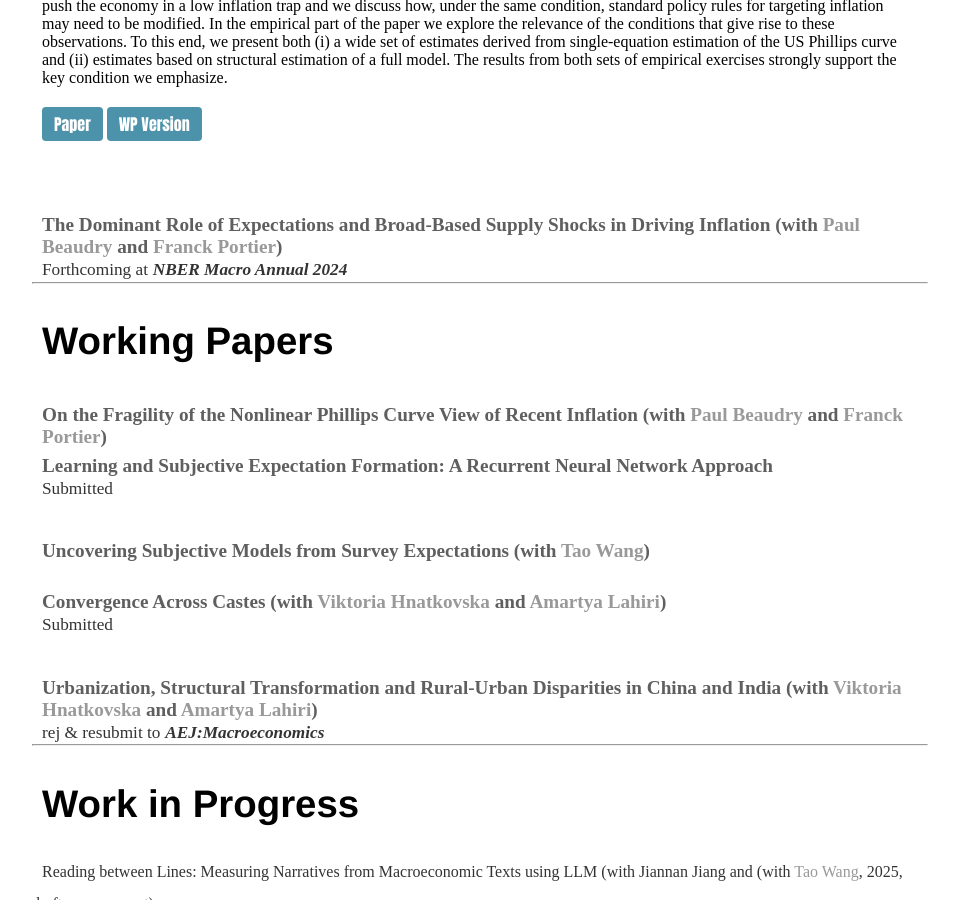
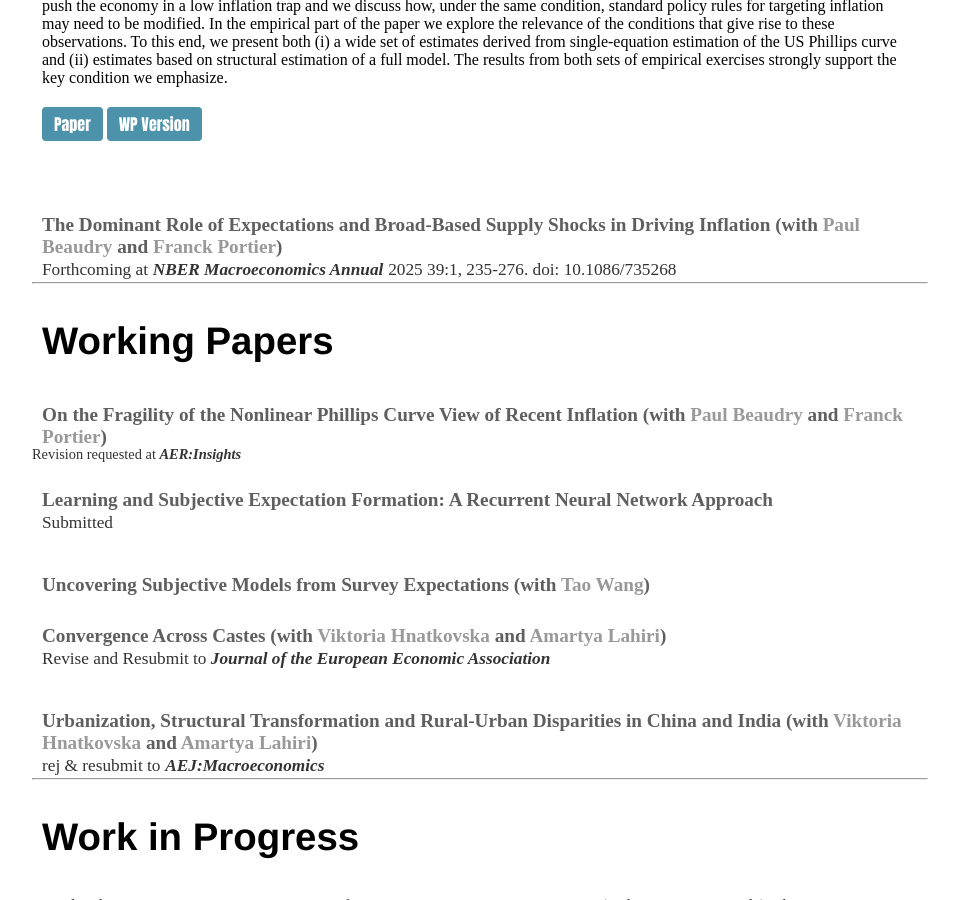
Before and after one commit to sevhou/sevhou.github.io, a Jekyll site: the page built from research/index.html, in a window 1280 px wide and 900 px high, scrolled down 391 px. Shown: the whole window, without its empty margins (160-1119 px from the left). Built offline with Jekyll 4.4.1, drawn with Linux system fonts in a browser that asks for light colours.

Commit message:
Update index.html

```diff
--- a/research/index.html
+++ b/research/index.html
@@ -29,11 +29,12 @@ title: Research
     </div>
 
 	<br><h2 type="button" class="slide-toggle">The Dominant Role of Expectations and Broad-Based Supply Shocks in Driving Inflation (with <a href="https://economics.ubc.ca/faculty-and-staff/paul-beaudry/">Paul Beaudry</a> and <a href="https://fportier.wordpress.com/">Franck Portier</a>)<br>
-<pubf>Forthcoming at</pubf> <jname>NBER Macro Annual 2024</jname></h2></h2>
+<pubf>Forthcoming at</pubf> <jname>NBER Macroeconomics Annual</jname> <pubf>2025 39:1, 235-276. doi: 10.1086/735268</h2></h2>
     <div class="box">
         <br><div class="box-inner"> In light of the experience of the last few years, the object of this paper is to re-examine the role of supply shocks, labour market tightness and expectation formation in explaining bouts of inflation.  We begin by showing that a quasi-flat Phillips curve,  which was popular prior to the pandemic, still fits the post-2020 US data well with the implication that (1)  labour market tightness likely played a limited role in generating recent inflation and (2) changes in short term inflation expectations induced by supply shocks likely played a major role.  We then explore how best to capture the join dynamics of inflation and inflation expectations in response to supply shocks.  Given the difficulty of capturing these dynamics under rational expectations, we propose and evaluate a model with bounded rationality.  In our model,  supply shocks that affect many goods affect inflation expectations and this drives persistent inflation dynamics, while supply shocks that are concentrated in a sector lead to much more temporary changes in both inflation and inflation expectations. Although our departure from full rationality is minor, it allows perceived common shocks to dis-aggregated inflation series to be amplified and propagated over time in a manner consistent with observation.
 <br>
-<br><a href="https://sevhou.github.io/research/Inflation2023_main.pdf" class="bluebutton">Paper</a>
+<br><a href="https://www.journals.uchicago.edu/doi/10.1086/735268">Paper</a> <a href="https://sevhou.github.io/research/Inflation2023_main.pdf" class="bluebutton">WP Version</a>
+
       </div>
     </div>
 	<br>
@@ -42,6 +43,7 @@ title: Research
 	<h1>Working Papers</h1>
 
 	<h2 type="button" class="slide-toggle">On the Fragility of the Nonlinear Phillips Curve View of Recent Inflation (with <a href="https://economics.ubc.ca/faculty-and-staff/paul-beaudry/">Paul Beaudry</a> and <a href="https://fportier.wordpress.com/">Franck Portier</a>)</h2>
+	<pubf>Revision requested at </pubf> <jname>AER:Insights</jname></h2>
     <div class="box">
         <div class="box-inner">The paper examines whether the US evidence in favour of a nonlinearity in the Phillips curve is
 		robust or fragile.  To this end, we use both cross city and aggregate time series  data.
@@ -75,7 +77,7 @@ title: Research
     </div>
 
     <h2 type="button" class="slide-toggle">Convergence Across Castes (with <a href="https://hnatkovska.arts.ubc.ca/">Viktoria Hnatkovska</a> and <a href="https://alahiri.arts.ubc.ca/">Amartya Lahiri</a>)<br>
-	    <pubf>Submitted</pubf></h2>
+	    <pubf>Revise and Resubmit to </pubf> <jname>Journal of the European Economic Association</jname></h2>
     <div class="box">
         <div class="box-inner">India witnessed a sharp wage catch-up by the historically disadvantaged scheduled castes
 and tribes (SC/STs) towards non-SC/ST levels during the period 1983-2012. We provide a
```
